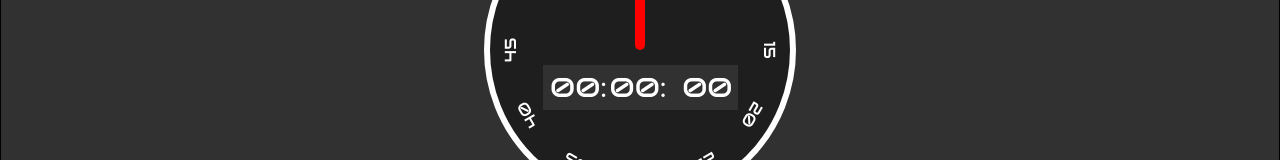
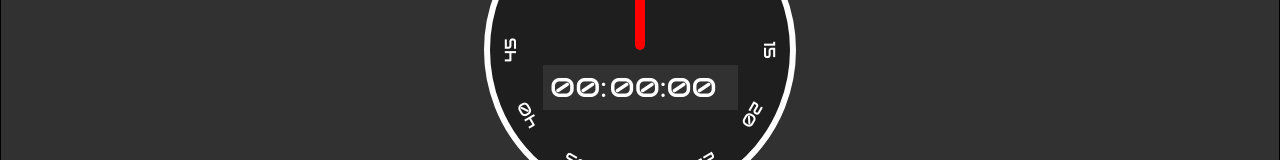
Before and after one commit to Zack1808/stopwatch, a React (Create React App) app: page / in a window 1280 px wide. Shown: the part 301-461 px from the top of the page. Built offline with nearby package versions, Linux system fonts and the light colour scheme.

Commit message:
Moving miliseconds value depending if the stopwatch started or not

```diff
--- a/src/components/DisplayClock.js
+++ b/src/components/DisplayClock.js
@@ -57,7 +57,9 @@ const DisplayClock = ({ time, pointer, status }) => {
         <div className="time">
           <span>{time.m >= 10 ? time.m : `0${time.m}`}</span>:
           <span>{time.s >= 10 ? time.s : `0${time.s}`}</span>:
-          <span>{time.ms >= 10 ? time.ms : `0${time.ms}`}</span>
+          <span style={{ justifyContent: status ? "end" : "start" }}>
+            {time.ms >= 10 ? time.ms : `0${time.ms}`}
+          </span>
         </div>
       </div>
     </div>
```
